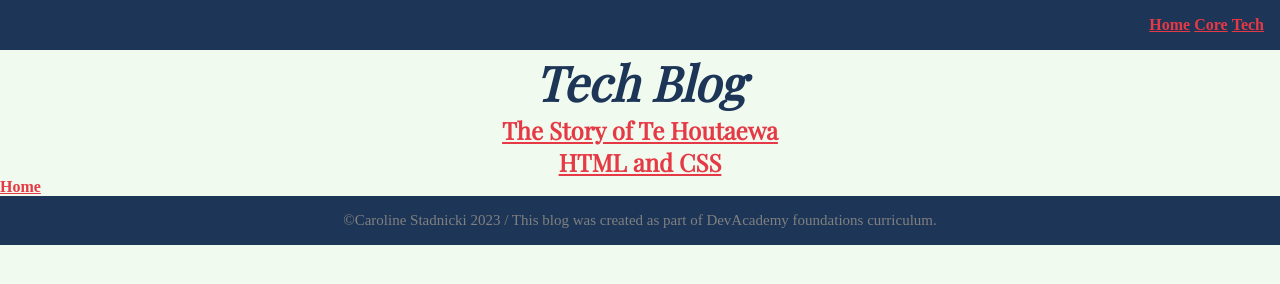
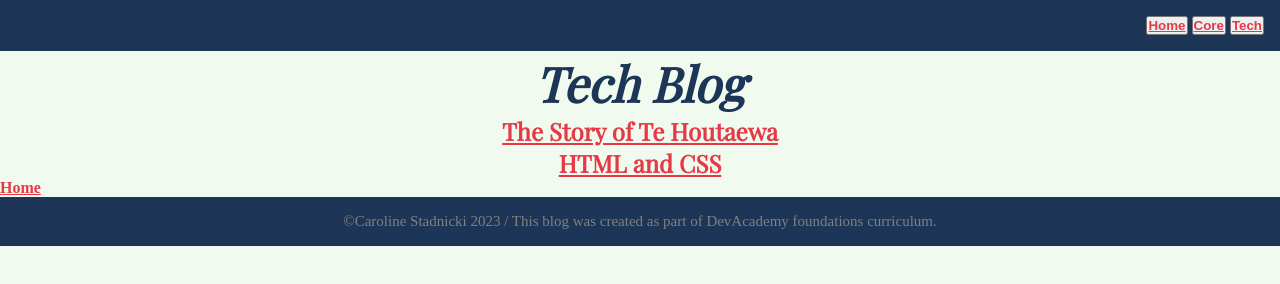
Before and after one commit to caroline-stadnicki/caroline-stadnicki.github.io, a plain HTML site: page Tech.html in a window 1280 px wide. Drawn offline with nearby package versions, Linux system fonts and the light colour scheme.

Commit message:
Update blog

```diff
--- a/Tech.html
+++ b/Tech.html
@@ -12,9 +12,9 @@
 
   <header>
     <div class="home">
-      <a href="index.html">Home</a>
-      <a href="Core.html">Core</a>
-      <a href="Tech.html">Tech</a>
+      <button><a href="index.html">Home</a></button>
+      <button><a href="Core.html">Core</a></button>
+      <button><a href="Tech.html">Tech</a></button>
     </div>
   </header>
 
```
Also changed, not shown: index.html (+2 -2 lines).
